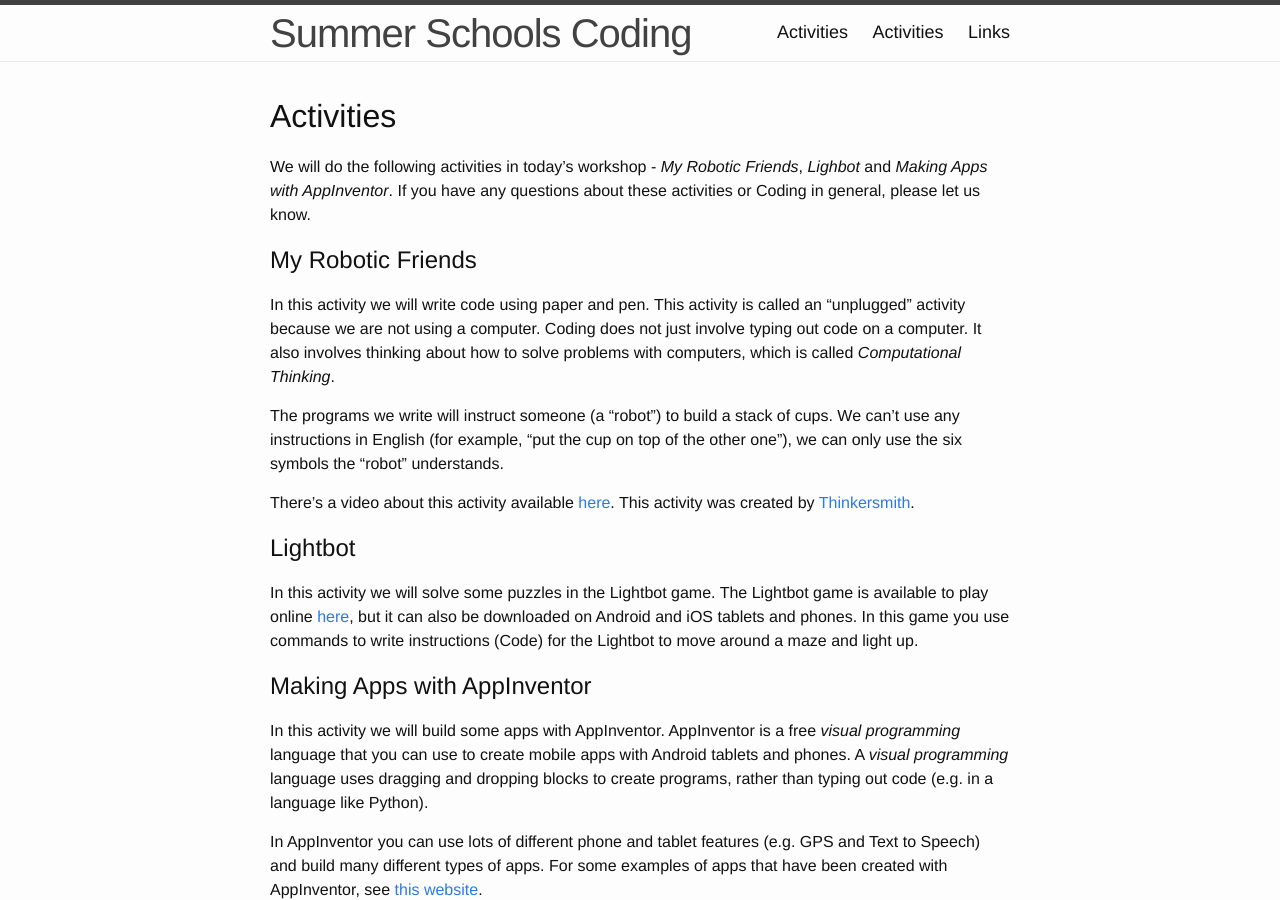
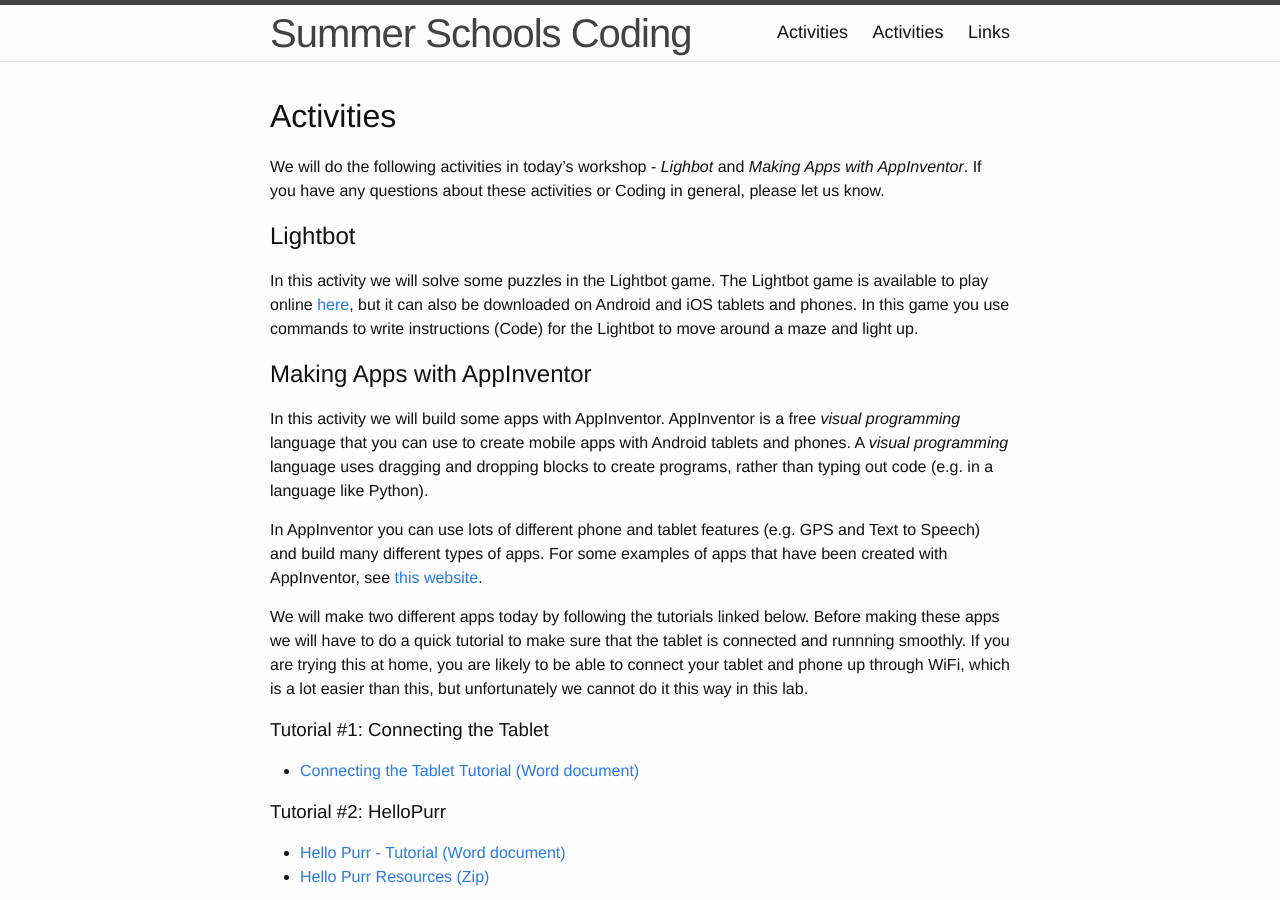
Before and after one commit to cs4s/ss-2016, a Jekyll site: the page built from index.md, in a window 1280 px wide and 900 px high. Built offline with Jekyll 4.4.1, drawn with Linux system fonts in a browser that asks for light colours; our own code applies the rules of GitHub Pages for plain Markdown files.

Commit message:
Updates index page to remove content from My Robotic Friends Activity

```diff
--- a/index.md
+++ b/index.md
@@ -4,20 +4,8 @@ layout: default
 
 # Activities
 
-We will do the following activities in today's workshop - *My Robotic Friends*, *Lighbot* and *Making Apps with AppInventor*.
+We will do the following activities in today's workshop - *Lighbot* and *Making Apps with AppInventor*.
 If you have any questions about these activities or Coding in general, please let us know.
-
-## My Robotic Friends
-
-In this activity we will write code using paper and pen.
-This activity is called an "unplugged" activity because we are not using a computer.
-Coding does not just involve typing out code on a computer.
-It also involves thinking about how to solve problems with computers, which is called *Computational Thinking*.
-
-The programs we write will instruct someone (a "robot") to build a stack of cups.
-We can't use any instructions in English (for example, "put the cup on top of the other one"), we can only use the six symbols the "robot" understands.
-
-There's a video about this activity available [here](https://www.youtube.com/watch?v=pUXlZipzkFM){:target="_blank"}. This activity was created by [Thinkersmith](http://www.thinkersmith.org/curriculum.php){:target="_blank"}.
 
 ## Lightbot
 
```
